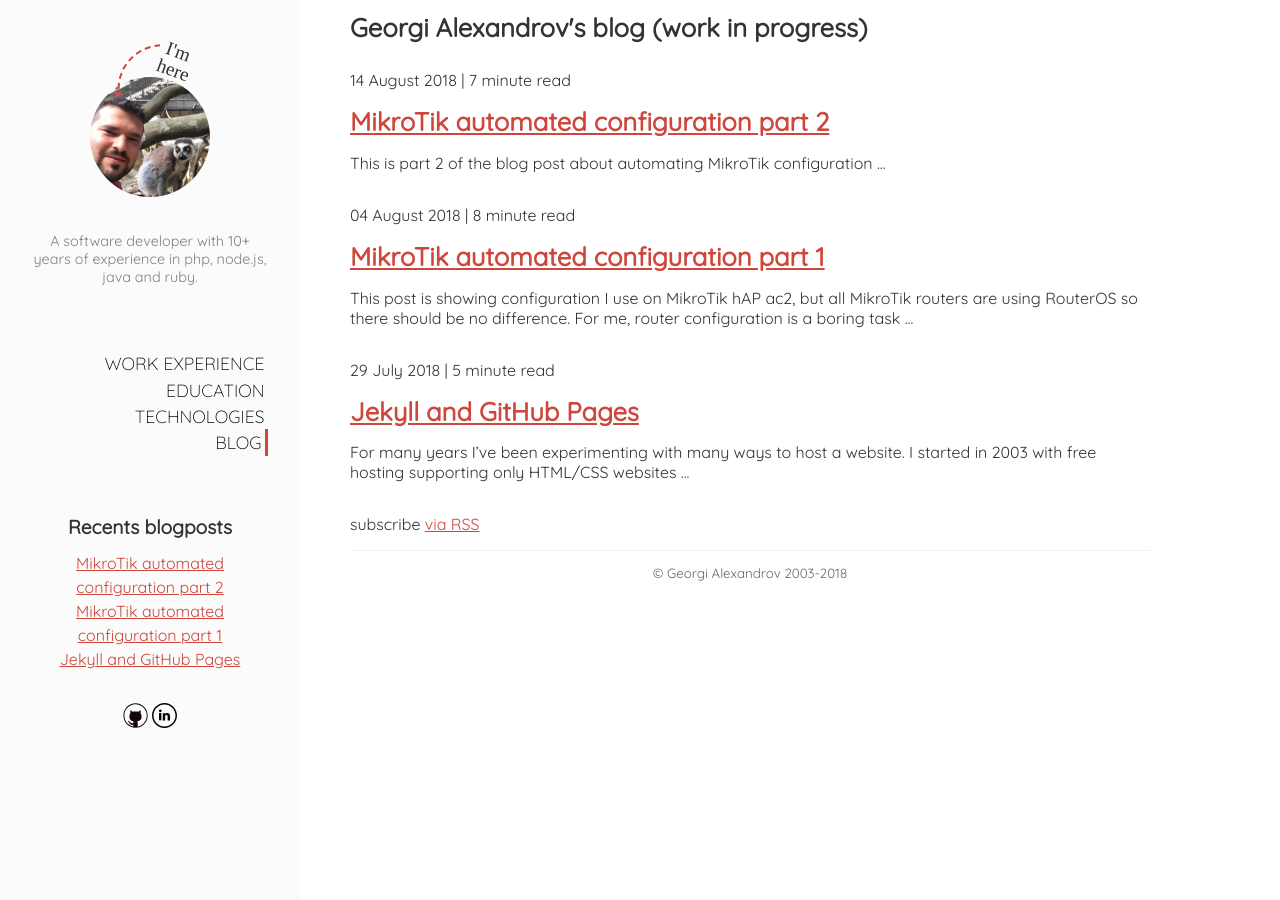
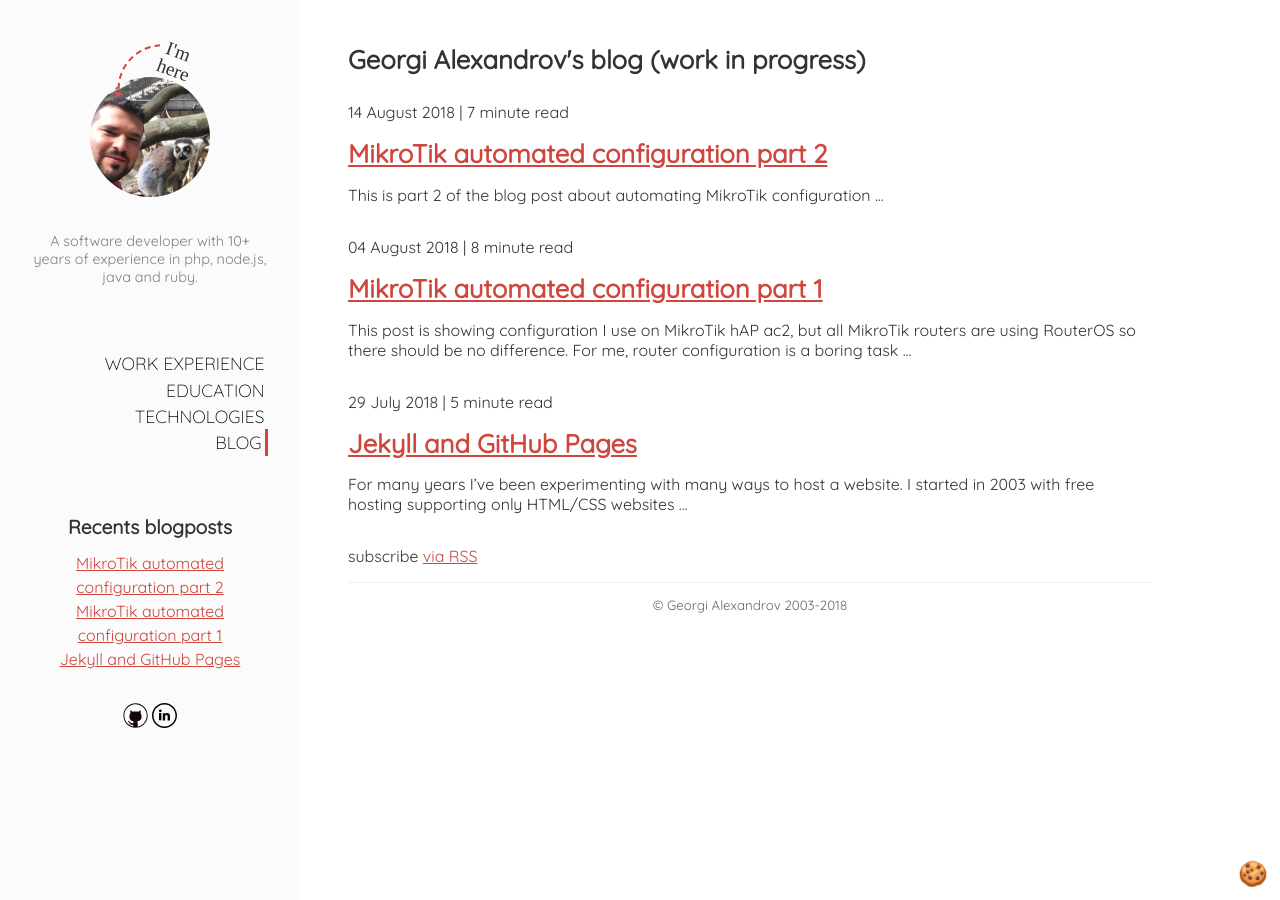
Before and after one commit to georgialexandrov/georgialexandrov.github.io, a Jekyll site: the page built from index.md, in a window 1280 px wide. Built offline with Jekyll 4.4.1, drawn with Linux system fonts in a browser that asks for light colours; some web fonts are replaced.

```diff
--- a/_layouts/page.html
+++ b/_layouts/page.html
@@ -35,19 +35,10 @@
 
                 <hr />
                 {% include footer.html %}
-
-                <script type="text/javascript">
-                    var _gaq = _gaq || [];
-                    _gaq.push(['_setAccount', 'UA-38379843-1']);
-                    _gaq.push(['_trackPageview']);
-
-                    (function () {
-                        var ga = document.createElement('script'); ga.type = 'text/javascript'; ga.async = true;
-                        ga.src = ('https:' == document.location.protocol ? 'https://ssl' : 'http://www') + '.google-analytics.com/ga.js';
-                        var s = document.getElementsByTagName('script')[0]; s.parentNode.insertBefore(ga, s);
-                    })();
-
-                </script>
+                <div class="biskviti">
+                    <span>This website respects your privacy which means no cookies, no Google Analytics, no social media buttons</span>
+                    🍪
+                </div>
             </main>
         </div>
     </body>
--- a/assets/css/style.scss
+++ b/assets/css/style.scss
@@ -14,6 +14,28 @@ body {
     font-family: $font-regular;
     font-size: 1em;
     margin: 0;
+
+    .biskviti {
+        position: absolute;
+        bottom: 0;
+        right: 0;
+        margin: 0 0.5em 0.5em 0;
+        font-size: 1.5em;
+        cursor: pointer;
+        text-align: right;
+
+        span {
+            display: none;
+        }
+
+    }
+    .biskviti:hover {
+        border: solid $red;
+        border-width: 1px 0 0;
+        span {
+            display: inline;
+        }
+    }
 }
 
 .wrapper {
@@ -124,7 +146,7 @@ aside {
     }
 }
 main {
-    padding: 0 50px;
+    padding: 2em 3em 0 3em;
     grid-area: content;
     img {
         max-width: 100%;
@@ -225,4 +247,7 @@ article {
     main {
         padding: 1em;
     }
+    .biskviti {
+        display: none;
+    }
 }
```
